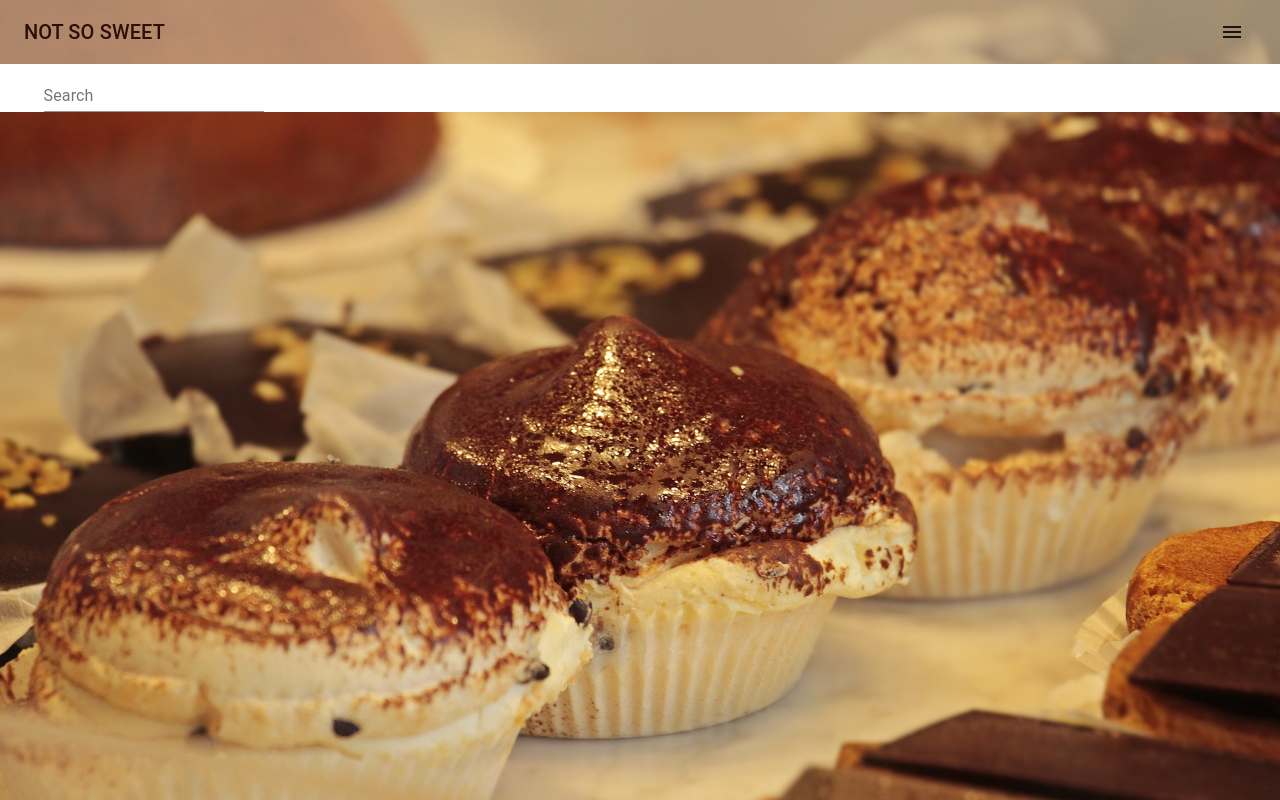
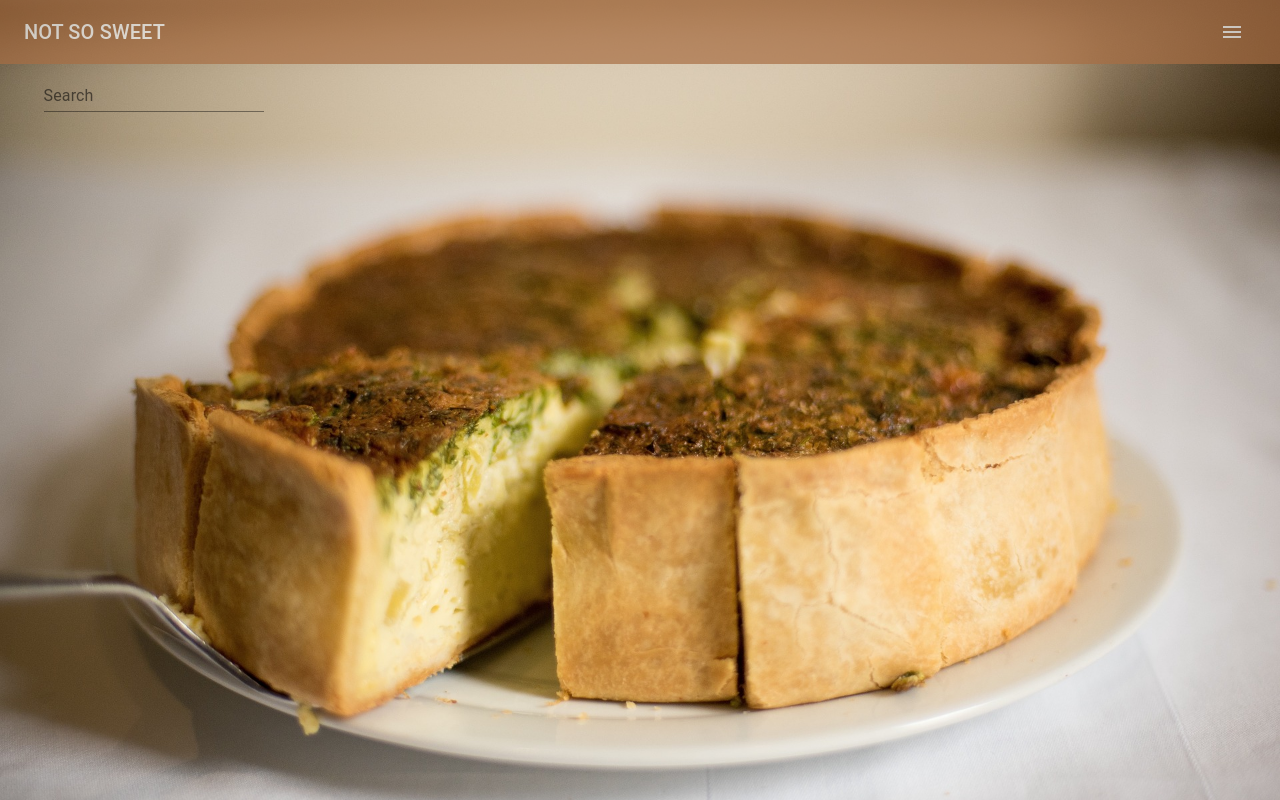
Before and after one commit to j33pan/not-so-sweet, a React (Create React App) app: page /receipe in a window 1280 px wide. Built offline with nearby package versions, Linux system fonts and the light colour scheme; the HTML template or start-up script is replaced by a standard one.

Commit message:
global color

```diff
--- a/src/App.js
+++ b/src/App.js
@@ -3,7 +3,7 @@ import NavBar from './components/NavBar';
 import HomePage from './pages/HomePage';
 import ReceipePage from './pages/ReceipePage';
 import LessonPage from './pages/LessonPage';
-import CC from './img/cupcake.jpg';
+import CC from './img/cakequiche.jpg';
 
 import {
   createMuiTheme,
@@ -20,9 +20,25 @@ const theme = createMuiTheme({
           backgroundPosition: 'center',
           backgroundRepeat: 'no-repeat',
           backgroundSize: 'cover',
+          backgroundColor: '#ddc9a4',
+          backgroundAttachment: 'fixed',
           height: '100vh',
         },
       },
+    },
+  },
+  palette:  {
+    primary:  {
+      main: '#a96e44',
+    },
+    background:{
+      paper: 'transparent',
+    },
+    common:{
+      white:'floralwhite'
+    },
+    text:{
+      primary: '#67401a'
     },
   },
 });
--- a/src/components/NavBar.js
+++ b/src/components/NavBar.js
@@ -14,9 +14,7 @@ const useStyles = makeStyles((theme) => ({
     flexGrow: 1,
   },
   appBar: {
-    backgroundColor: '#ddc9a4',
-    opacity: 0.6,
-    color: theme.palette.common.black,
+    opacity: 0.7,
   },
   menuButton: {
     marginRight: theme.spacing(2),
--- a/src/pages/ReceipePage.js
+++ b/src/pages/ReceipePage.js
@@ -14,7 +14,6 @@ const useStyles = makeStyles((theme) => ({
     flexWrap: 'wrap',
     justifyContent: 'space-around',
     overflow: 'hidden',
-    backgroundColor: theme.palette.background.paper,
   },
   gridList: {
     width: '100%',
```
